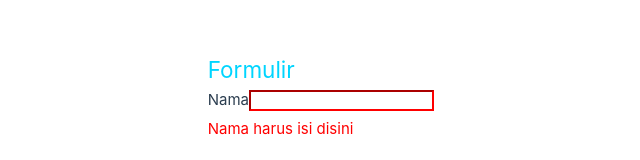
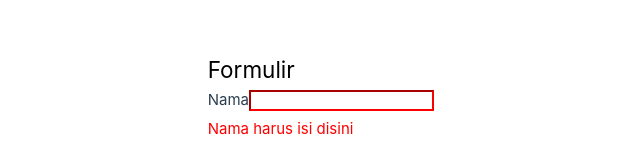
Before and after one commit to muhammaddaffafauzan/belajar-vue, a Vue app: page / in a window 1280 px wide. Shown: the part 241-401 px from the top of the page, without its empty margins (206-846 px from the left). Built offline with nearby package versions, Linux system fonts and the light colour scheme.

Commit message:
update lagi

```diff
--- a/src/App.vue
+++ b/src/App.vue
@@ -34,13 +34,6 @@ export default {
       email: ref(''),
     };
   },
-  methods: {
-    submitForm() {
-      this.name = this.kontak.nama;
-      this.email = this.kontak.email;
-      this.showResult = true;
-    },
-  },
   computed: {
     isInvalidName() {
       return this.name.length < 1;
@@ -49,12 +42,22 @@ export default {
       return this.email.length < 1;
     },
   },
+  methods: {
+    submitForm() {
+      this.name = this.kontak.nama;
+      this.email = this.kontak.email;
+      this.showResult = true;
+      this.isInvalidName = false;
+      this.isInvalidEmail = false;
+    },
+  },
+
 };
 </script>
 
 <style>
 h2 {
-  color: rgb(0, 213, 255);
+  color: rgb(0, 0, 0);
 }
 .error-message {
   color: red;
```
